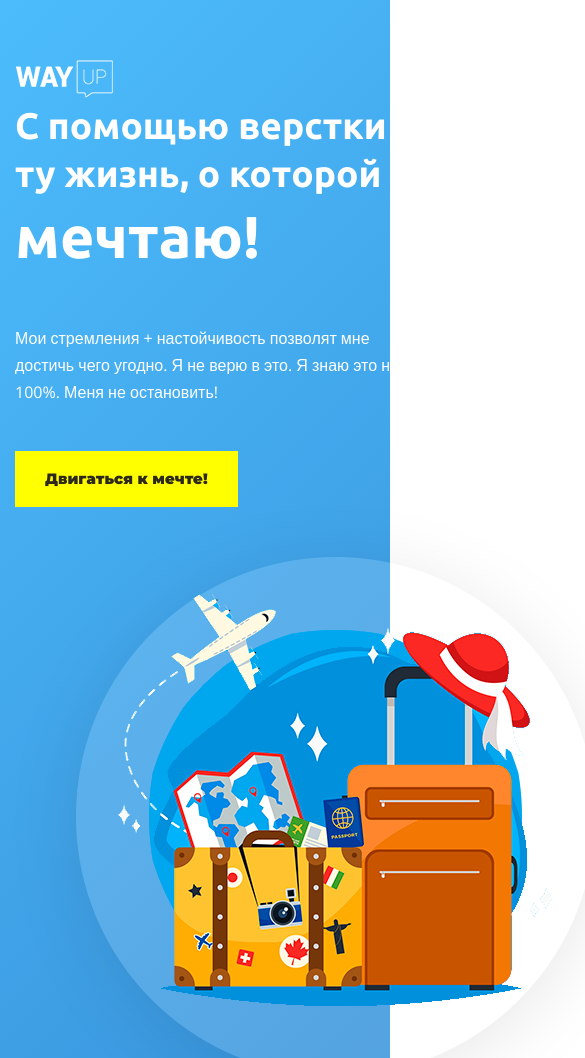
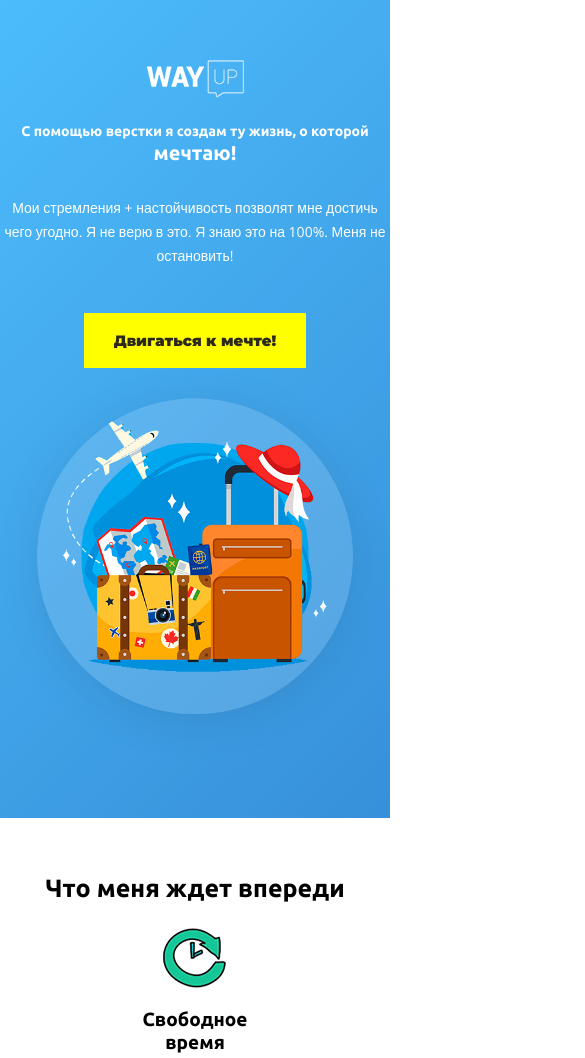
Before and after one commit to voyageeer3/dreams, a plain HTML site: page index.html in a window 390 px wide. Shown: the top 1058 px of the page, 585 px wide, since content can reach past the window. Drawn offline with nearby package versions, Linux system fonts and the light colour scheme.

Commit message:
Add files via upload

```diff
--- a/index.html
+++ b/index.html
@@ -24,7 +24,9 @@
                         <a href="#" class="btn">Двигаться к мечте!</a>
                     </div>
                 </div>
-                <img src="img/header.png" alt="1" class="offer__img">
+                <div class="offer__photo">
+                    <img src="img/header.png" alt="1" class="offer__img">
+                </div>
             </div>
         </div>
     </header>
--- a/main.css
+++ b/main.css
@@ -25,10 +25,9 @@ h6 {
 }
 
 .container {
-    width: 1200px;
+    width: 1170px;
     max-width: 100%;
     margin: 0 auto;
-    padding: 0 15px;
 }
 
 .header {
@@ -76,6 +75,12 @@ h6 {
     font-weight: 400;
 }
 
+.offer__img {
+    display: block;
+    max-width: 100%;
+    height: auto;
+}
+
 .offer__btn {
     margin-top: 45px;
 }
@@ -111,7 +116,7 @@ h2 {
 }
 
 .future__inner {
-    display: inline-flex;
+    display: flex;
     text-align: center;
 }
 
@@ -196,7 +201,7 @@ h2 {
 }
 
 
-/*Responsive*/
+/* Responsive */
 
 
 /* 992px - 1200px */
@@ -211,17 +216,78 @@ h2 {
 /* 768px - 992px */
 
 @media screen and (max-width: 992px) {
+    .container {
+        width: 720px;
+        margin: 0 auto;
+    }
+    .header {
+        text-align: center;
+    }
     .wrapper {
         flex-wrap: wrap;
+        justify-content: center;
+    }
+    .offer__text {
+        margin: 0 auto;
+        padding-top: 30px;
+        display: flex;
     }
 }
 
 
 /* 576px - 768px */
 
-@media screen and (max-width: 768px) {}
+@media screen and (max-width: 768px) {
+    .container {
+        width: 520px;
+    }
+    .future {
+        padding: 60px 0 40px;
+    }
+    .future__inner {
+        display: flex;
+        text-align: center;
+        flex-direction: column;
+        align-items: center;
+    }
+    .future__item {
+        padding-bottom: 20px;
+    }
+}
 
 
 /* 320px - 576px */
 
-@media screen and (max-width: 576px) {}
+@media screen and (max-width: 576px) {
+    .container {
+        width: autopx;
+    }
+    .offer__title {
+        padding-top: 20px;
+        width: auto;
+        font-size: 14px;
+        line-height: auto;
+    }
+    .offer__title span {
+        width: auto;
+        font-size: 20px;
+    }
+    .offer__text {
+        width: auto;
+        font-size: 14px;
+        line-height: auto;
+    }
+    .ticket {
+        padding: 40px 0;
+    }
+    .title {
+        font-size: 25px;
+        margin-bottom: 30px;
+    }
+    .input {
+        width: auto;
+    }
+    .btn--ticket {
+        padding: 15px 30px;
+    }
+}
```
